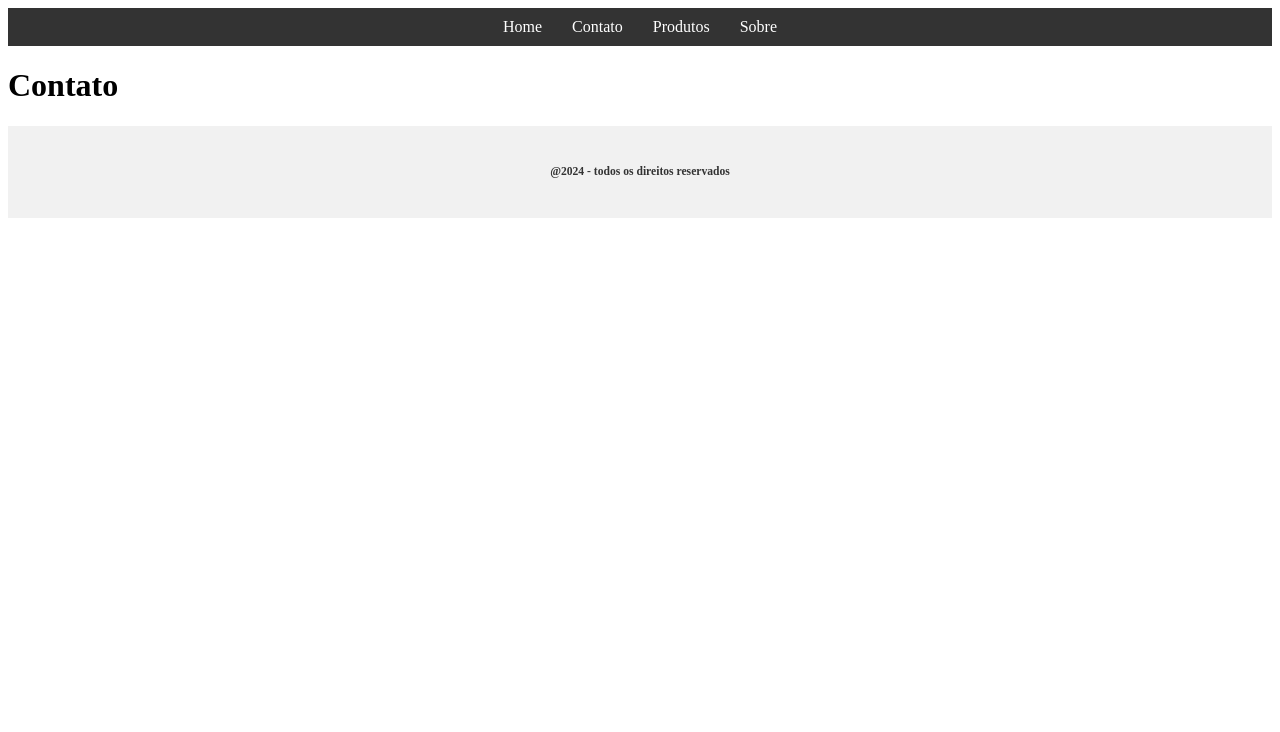
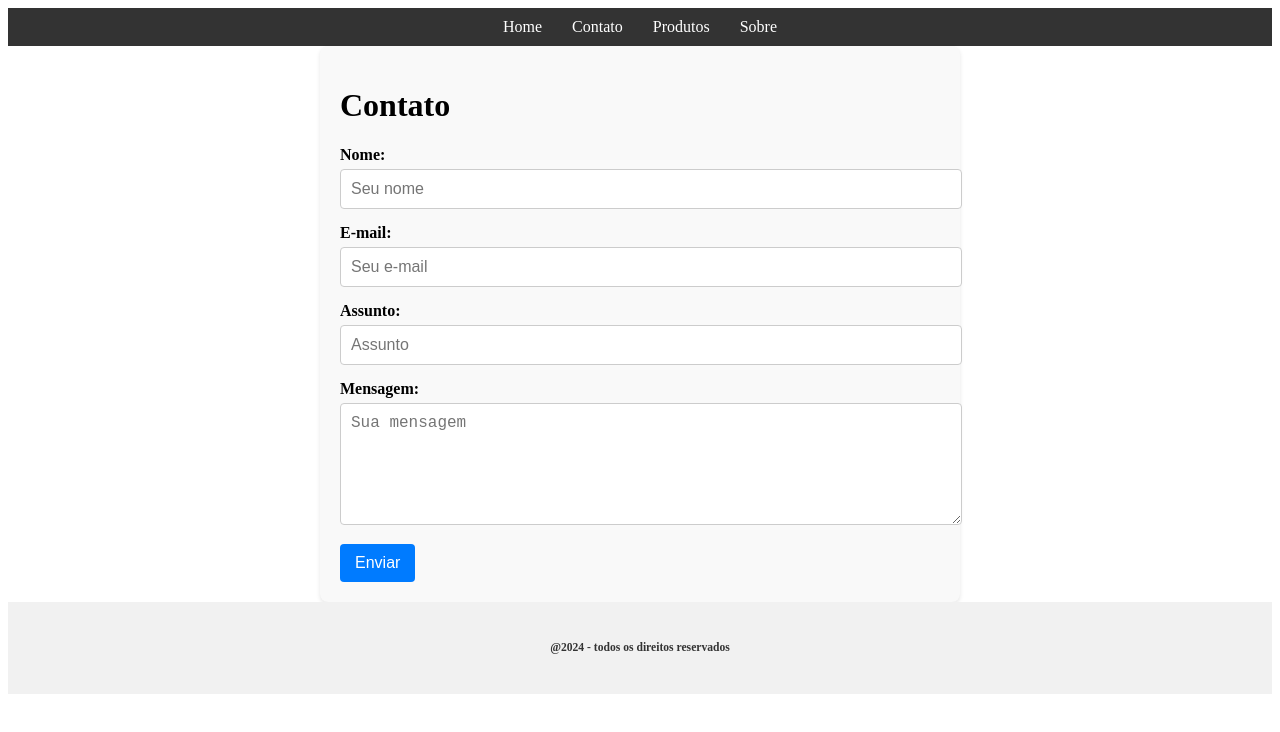
Before and after one commit to rt-lucena/loja-de-esportes-react, a React (Vite) app: page /contato in a window 1280 px wide. Shown: the top 732 px of the page. Built offline with nearby package versions, Linux system fonts and the light colour scheme.

Commit message:
Estilo para os componentes

```diff
--- /dev/null
+++ b/src/css/ContatoWrapper.jsx
@@ -0,0 +1,52 @@
+import styled from 'styled-components';
+
+export const ContatoWrapper = styled.div`
+    max-width: 600px;
+    margin: 0 auto;
+    padding: 20px;
+    background-color: #f9f9f9;
+    border-radius: 8px;
+    box-shadow: 0 2px 4px rgba(0, 0, 0, 0.1);
+`;
+
+export const FormGroup = styled.div`
+    margin-bottom: 15px;
+`;
+
+export const Label = styled.label`
+    display: block;
+    margin-bottom: 5px;
+    font-weight: bold;
+`;
+
+export const Input = styled.input`
+    width: 100%;
+    padding: 10px;
+    font-size: 16px;
+    border: 1px solid #ccc;
+    border-radius: 4px;
+`;
+
+export const TextArea = styled.textarea`
+    width: 100%;
+    padding: 10px;
+    font-size: 16px;
+    border: 1px solid #ccc;
+    border-radius: 4px;
+    resize: vertical;
+    min-height: 100px;
+`;
+
+export const Button = styled.button`
+    background-color: #007BFF;
+    color: #fff;
+    padding: 10px 15px;
+    font-size: 16px;
+    border: none;
+    border-radius: 4px;
+    cursor: pointer;
+
+    &:hover {
+        background-color: #0056b3;
+    }
+`;
--- /dev/null
+++ b/src/css/ErrorWrapper.jsx
@@ -0,0 +1,23 @@
+import styled from 'styled-components';
+
+export const ErrorWrapper = styled.div`
+    display: flex;
+    flex-direction: column;
+    justify-content: center;
+    align-items: center;
+    height: 100vh;
+    background-color: #f8f8f8;
+    color: #333;
+    text-align: center;
+`;
+
+export const ErrorMessage = styled.h1`
+    font-size: 36px;
+    font-weight: bold;
+    margin: 0;
+`;
+
+export const ErrorDescription = styled.p`
+    font-size: 18px;
+    margin-top: 10px;
+`;
--- /dev/null
+++ b/src/css/ProdutosWrapper.jsx
@@ -0,0 +1,37 @@
+import styled from 'styled-components';
+
+export const ProdutosWrapper = styled.div`
+    padding: 20px;
+    display: flex;
+    justify-content: center;
+    flex-wrap: wrap;
+`;
+
+export const Card = styled.div`
+    background-color: #fff;
+    border: 1px solid #ddd;
+    border-radius: 8px;
+    margin: 10px;
+    padding: 20px;
+    width: 300px;
+    box-shadow: 0 2px 4px rgba(0, 0, 0, 0.1);
+    text-align: center;
+`;
+
+export const CardTitle = styled.h2`
+    font-size: 18px;
+    color: #333;
+    margin-bottom: 10px;
+`;
+
+export const CardDescription = styled.p`
+    font-size: 14px;
+    color: #666;
+`;
+
+export const CardImage = styled.img`
+    width: 100%;
+    height: auto;
+    border-radius: 4px;
+    margin-bottom: 15px;
+`;
--- /dev/null
+++ b/src/css/SobreWrapper.jsx
@@ -0,0 +1,11 @@
+import styled from 'styled-components';
+
+export const SobreWrapper = styled.div`
+    padding: 20px;
+    text-align: center;
+`;
+
+export const Titulo = styled.h1`
+    color: #333;
+    font-size: 24px;
+`;
--- a/src/routes/Contato.jsx
+++ b/src/routes/Contato.jsx
@@ -1,8 +1,30 @@
-const Contato=()=>{
-    return(
-        <>
-        <h1>Contato</h1>
-        </>
-    )
+import { ContatoWrapper, FormGroup, Label, Input, TextArea, Button } from '../css/ContatoWrapper';
+
+const Contato = () => {
+    return (
+        <ContatoWrapper>
+            <h1>Contato</h1>
+            <form>
+                <FormGroup>
+                    <Label htmlFor="name">Nome:</Label>
+                    <Input type="text" id="name" name="name" placeholder="Seu nome" required />
+                </FormGroup>
+                <FormGroup>
+                    <Label htmlFor="email">E-mail:</Label>
+                    <Input type="email" id="email" name="email" placeholder="Seu e-mail" required />
+                </FormGroup>
+                <FormGroup>
+                    <Label htmlFor="subject">Assunto:</Label>
+                    <Input type="text" id="subject" name="subject" placeholder="Assunto" required />
+                </FormGroup>
+                <FormGroup>
+                    <Label htmlFor="message">Mensagem:</Label>
+                    <TextArea id="message" name="message" placeholder="Sua mensagem" required />
+                </FormGroup>
+                <Button type="submit">Enviar</Button>
+            </form>
+        </ContatoWrapper>
+    );
 }
-export default Contato
+
+export default Contato;
--- a/src/routes/Error.jsx
+++ b/src/routes/Error.jsx
@@ -1,8 +1,12 @@
-const Error=()=>{
-    return(
-        <>
-        <h1>404-Page Not Found !!!</h1>
-        </>
-    )
+import { ErrorWrapper, ErrorMessage, ErrorDescription } from '../css/ErrorWrapper';
+
+const Error = () => {
+    return (
+        <ErrorWrapper>
+            <ErrorMessage>404 - Page Not Found !!!</ErrorMessage>
+            <ErrorDescription>Sorry, the page you are looking for does not exist.</ErrorDescription>
+        </ErrorWrapper>
+    );
 }
-export default Error
+
+export default Error;
--- a/src/routes/Produtos.jsx
+++ b/src/routes/Produtos.jsx
@@ -1,8 +1,26 @@
-const Produtos=()=>{
-    return(
-        <>
-        <h1>Produtos</h1>
-        </>
-    )
+import { ProdutosWrapper, Card, CardTitle, CardDescription, CardImage } from '../css/ProdutosWrapper';
+
+const Produtos = () => {
+    return (
+        <ProdutosWrapper>
+            <h1>Produtos</h1>
+            <Card>
+                <CardImage src="https://via.placeholder.com/300" alt="Produto 1" />
+                <CardTitle>Produto 1</CardTitle>
+                <CardDescription>Descrição do Produto 1</CardDescription>
+            </Card>
+            <Card>
+                <CardImage src="https://via.placeholder.com/300" alt="Produto 2" />
+                <CardTitle>Produto 2</CardTitle>
+                <CardDescription>Descrição do Produto 2</CardDescription>
+            </Card>
+            <Card>
+                <CardImage src="https://via.placeholder.com/300" alt="Produto 3" />
+                <CardTitle>Produto 3</CardTitle>
+                <CardDescription>Descrição do Produto 3</CardDescription>
+            </Card>
+        </ProdutosWrapper>
+    );
 }
-export default Produtos
+
+export default Produtos;
--- a/src/routes/Sobre.jsx
+++ b/src/routes/Sobre.jsx
@@ -1,8 +1,11 @@
-const Sobre=()=>{
-    return(
-        <>
-        <h1>Sobre</h1>
-        </>
-    )
+import { SobreWrapper, Titulo } from '../css/SobreWrapper';
+
+const Sobre = () => {
+    return (
+        <SobreWrapper>
+            <Titulo>Sobre</Titulo>
+        </SobreWrapper>
+    );
 }
-export default Sobre
+
+export default Sobre;
```
